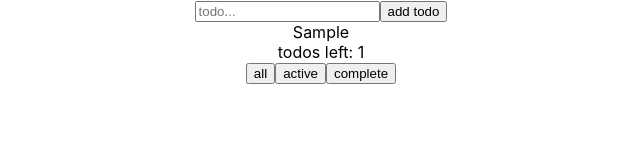
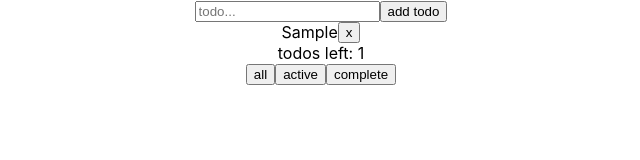
Before and after one commit to Davern/todo-list, a React (Create React App) app: page / in a window 1280 px wide. Both pictures are taken after typing "Sample" into the empty fields and a click on the button "add todo". Shown: the top 160 px of the page, without its empty margins (319-959 px from the left). Built offline with nearby package versions, Linux system fonts and the light colour scheme.

Commit message:
completed task 6: delete todo functionality

```diff
--- a/src/components/Todo.js
+++ b/src/components/Todo.js
@@ -1,8 +1,11 @@
 import React from "react";
 
 export default (props) => (
-    <div
-        style={{textDecoration: props.todo.complete ? "line-through" : ""}}
-        onClick={props.toggleComplete}>{props.todo.text}
+    <div style={{display: "flex", justifyContent: "center"}}>
+        <div
+            style={{textDecoration: props.todo.complete ? "line-through" : ""}}
+            onClick={props.toggleComplete}>{props.todo.text}
+        </div>
+        <button onClick={props.onDelete}>x</button>
     </div>
 );
--- a/src/components/TodoList.js
+++ b/src/components/TodoList.js
@@ -30,7 +30,7 @@
     toggleComplete = (id) => {
         this.setState({
             todos: this.state.todos.map(todo => {
-                if (todo.id == id) {
+                if (todo.id === id) {
                     //supposed to update
                     return {
                         ...todo,
@@ -46,6 +46,12 @@
     updateTodoToShow = (s) => {
         this.setState({
             todosToShow: s
+        });
+    }
+
+    handleDeleteTodo= (id) => {
+        this.setState({
+            todos: this.state.todos.filter(todo => todo.id !== id)
         });
     }
 
@@ -67,6 +73,7 @@
                 <Todo
                     key={todo.id}
                     toggleComplete={()=> this.toggleComplete(todo.id)}
+                    onDelete={() => this.handleDeleteTodo(todo.id)}
                     todo={todo}/>
                 ))}
                 <div>todos left: {todos.filter(todo => !todo.complete).length}</div>
```
